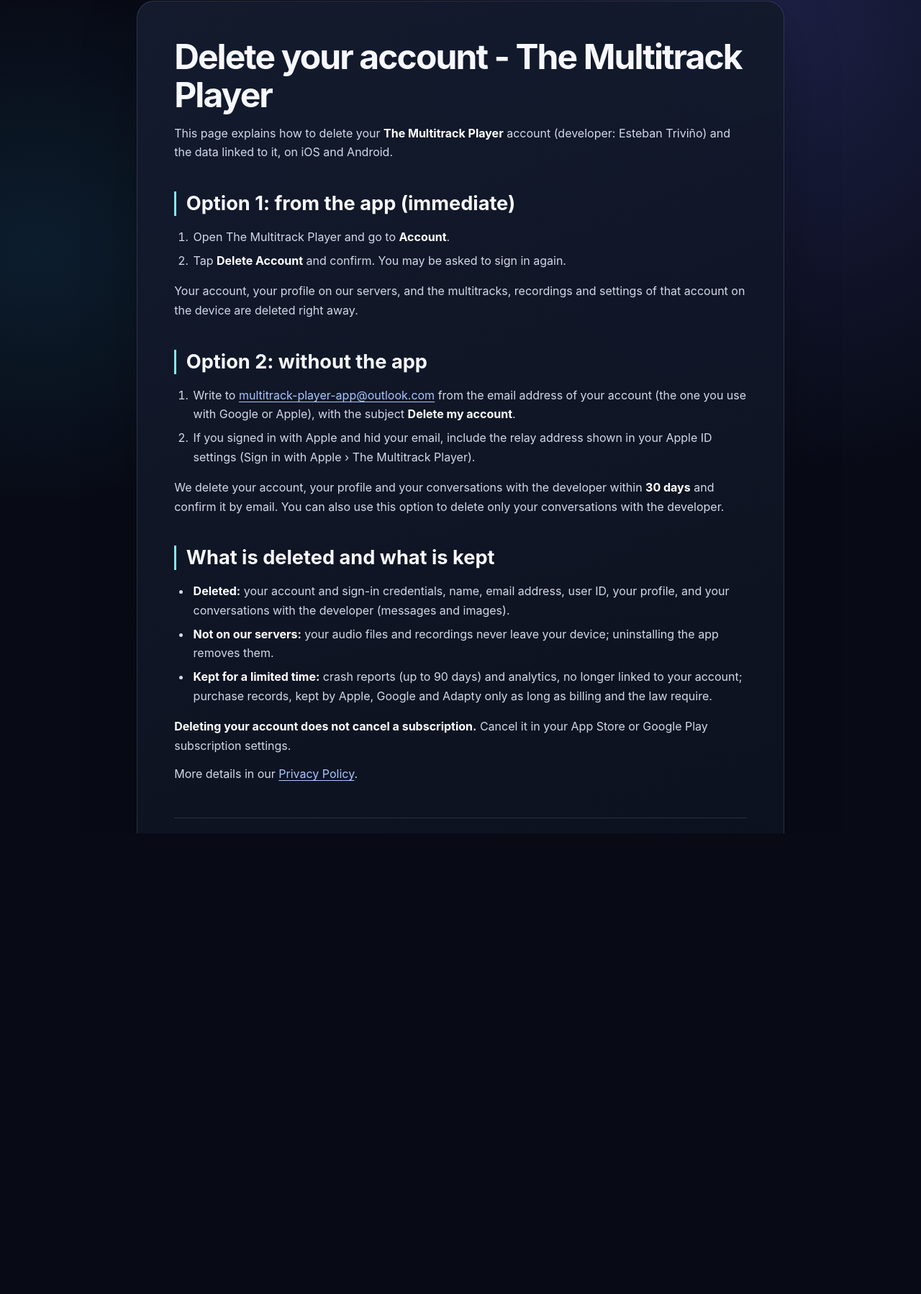
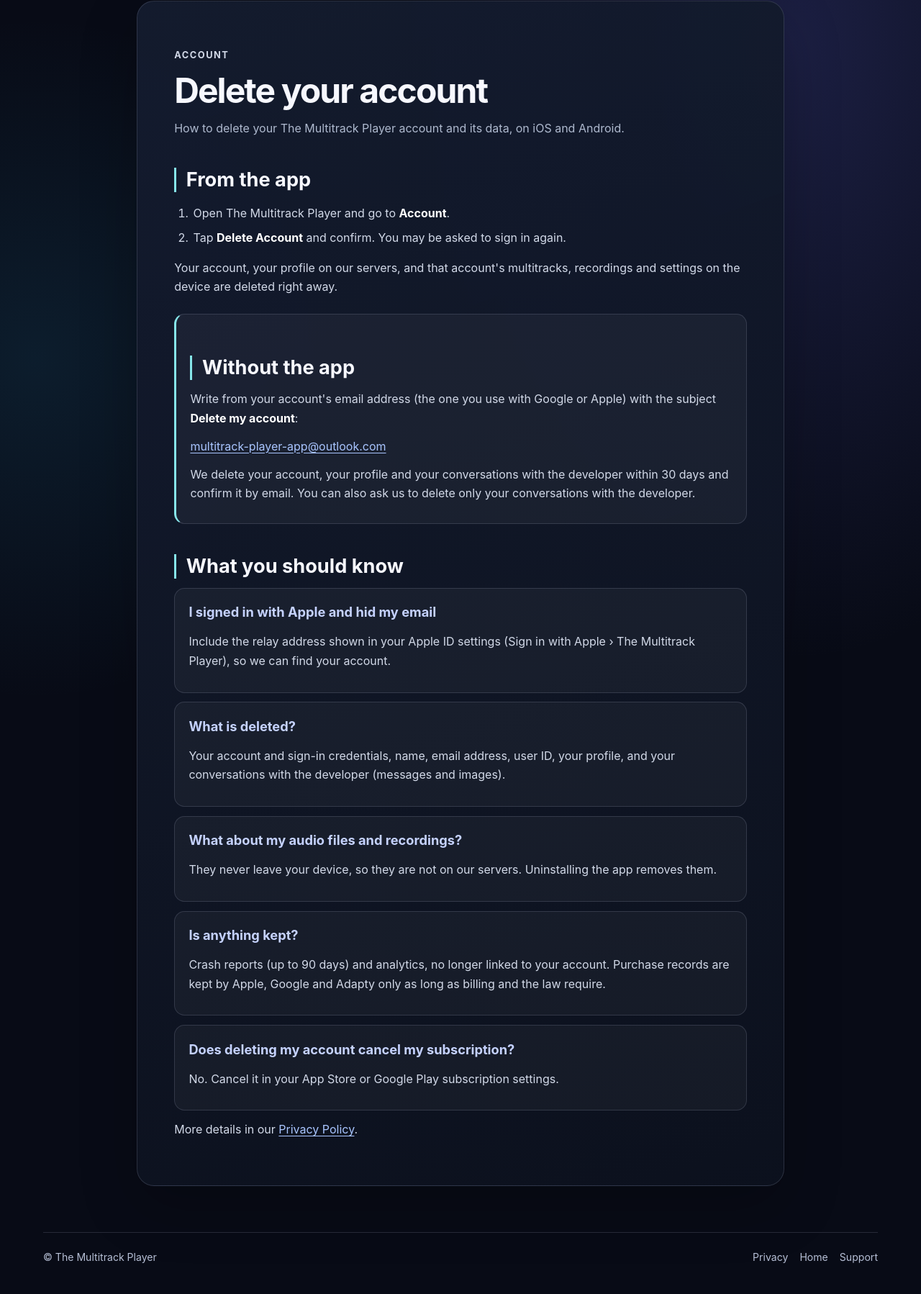
Before and after one commit to Esteban-Trivino-Software-House/esteban-trivino-software-house.github.io, a plain HTML site: page delete-account.html in a window 1280 px wide. Shown: the part 113-1911 px from the top of the page at 72% size. Before the commit the page ends 1436 px from the top, so only its background shows below. Drawn offline with Linux system fonts and the light colour scheme.

Commit message:
fix(site): give the account deletion pages the support page design
The deletion pages reused the privacy policy's layout. They now follow
the support pages: eyebrow, short title, subtitle, the highlighted
contact box for the email option and question cards. The support FAQ
about deleting an account links to them.

Co-Authored-By: Claude Opus 5.5 <noreply@anthropic.com>

```diff
--- a/delete-account.html
+++ b/delete-account.html
@@ -1,16 +1,16 @@
-<!DOCTYPE html>
+<!doctype html>
 <html lang="en">
 <head>
-    <meta charset="UTF-8">
-    <meta name="viewport" content="width=device-width, initial-scale=1.0">
-    <meta name="description" content="How to delete your The Multitrack Player account and data">
-    <title>Delete your account - The Multitrack Player</title>
+    <meta charset="utf-8">
+    <meta name="viewport" content="width=device-width, initial-scale=1">
+    <meta name="description" content="How to delete your The Multitrack Player account and its data, with or without the app.">
     <meta name="theme-color" content="#080b16">
-    <link rel="stylesheet" href="assets/css/site.css">
     <link rel="canonical" href="https://themultitrackplayer.com/delete-account.html">
     <link rel="alternate" hreflang="en" href="https://themultitrackplayer.com/delete-account.html">
     <link rel="alternate" hreflang="es" href="https://themultitrackplayer.com/delete-account-es.html">
     <link rel="alternate" hreflang="pt-BR" href="https://themultitrackplayer.com/delete-account-pt-br.html">
+    <link rel="stylesheet" href="assets/css/site.css">
+    <title>Delete your account — The Multitrack Player</title>
 </head>
 <body>
     <a class="skip-link" href="#main">Skip to content</a>
@@ -19,7 +19,7 @@
             <img src="assets/images/app-icon.jpg" alt="">
             <span>The Multitrack Player</span>
         </a>
-        <nav class="header-links" aria-label="Home and Support">
+        <nav class="header-links" aria-label="Main navigation">
             <a href="index.html">Home</a>
             <a href="support.html">Support</a>
             <span class="language-links" aria-label="Language">
@@ -29,44 +29,71 @@
             </span>
         </nav>
     </header>
-    <div class="container">
-        <main id="main">
-        <h1>Delete your account - The Multitrack Player</h1>
-        <p>This page explains how to delete your <strong>The Multitrack Player</strong> account (developer: Esteban Triviño) and the data linked to it, on iOS and Android.</p>
 
-        <div class="section">
-            <h2>Option 1: from the app (immediate)</h2>
+    <main id="main" class="container">
+        <header>
+            <p class="eyebrow">Account</p>
+            <h1>Delete your account</h1>
+            <p class="subtitle">How to delete your The Multitrack Player account and its data, on iOS and Android.</p>
+        </header>
+
+        <section aria-labelledby="app-title">
+            <h2 id="app-title">From the app</h2>
             <ol>
                 <li>Open The Multitrack Player and go to <strong>Account</strong>.</li>
                 <li>Tap <strong>Delete Account</strong> and confirm. You may be asked to sign in again.</li>
             </ol>
-            <p>Your account, your profile on our servers, and the multitracks, recordings and settings of that account on the device are deleted right away.</p>
-        </div>
+            <p>Your account, your profile on our servers, and that account's multitracks, recordings and settings on the device are deleted right away.</p>
+        </section>
 
-        <div class="section">
-            <h2>Option 2: without the app</h2>
-            <ol>
-                <li>Write to <a href="mailto:multitrack-player-app@outlook.com?subject=Delete%20my%20account">multitrack-player-app@outlook.com</a> from the email address of your account (the one you use with Google or Apple), with the subject <strong>Delete my account</strong>.</li>
-                <li>If you signed in with Apple and hid your email, include the relay address shown in your Apple ID settings (Sign in with Apple › The Multitrack Player).</li>
-            </ol>
-            <p>We delete your account, your profile and your conversations with the developer within <strong>30 days</strong> and confirm it by email. You can also use this option to delete only your conversations with the developer.</p>
-        </div>
+        <section class="contact-box" aria-labelledby="mail-title">
+            <h2 id="mail-title">Without the app</h2>
+            <p>Write from your account's email address (the one you use with Google or Apple) with the subject <strong>Delete my account</strong>:</p>
+            <p class="contact-info"><a href="mailto:multitrack-player-app@outlook.com?subject=Delete%20my%20account">multitrack-player-app@outlook.com</a></p>
+            <p>We delete your account, your profile and your conversations with the developer within 30 days and confirm it by email. You can also ask us to delete only your conversations with the developer.</p>
+        </section>
 
-        <div class="section">
-            <h2>What is deleted and what is kept</h2>
-            <ul>
-                <li><strong>Deleted:</strong> your account and sign-in credentials, name, email address, user ID, your profile, and your conversations with the developer (messages and images).</li>
-                <li><strong>Not on our servers:</strong> your audio files and recordings never leave your device; uninstalling the app removes them.</li>
-                <li><strong>Kept for a limited time:</strong> crash reports (up to 90 days) and analytics, no longer linked to your account; purchase records, kept by Apple, Google and Adapty only as long as billing and the law require.</li>
-            </ul>
-            <p><strong>Deleting your account does not cancel a subscription.</strong> Cancel it in your App Store or Google Play subscription settings.</p>
+        <section aria-labelledby="faq-title">
+            <h2 id="faq-title">What you should know</h2>
+
+            <article class="faq-item">
+                <h3>I signed in with Apple and hid my email</h3>
+                <p>Include the relay address shown in your Apple ID settings (Sign in with Apple › The Multitrack Player), so we can find your account.</p>
+            </article>
+
+            <article class="faq-item">
+                <h3>What is deleted?</h3>
+                <p>Your account and sign-in credentials, name, email address, user ID, your profile, and your conversations with the developer (messages and images).</p>
+            </article>
+
+            <article class="faq-item">
+                <h3>What about my audio files and recordings?</h3>
+                <p>They never leave your device, so they are not on our servers. Uninstalling the app removes them.</p>
+            </article>
+
+            <article class="faq-item">
+                <h3>Is anything kept?</h3>
+                <p>Crash reports (up to 90 days) and analytics, no longer linked to your account. Purchase records are kept by Apple, Google and Adapty only as long as billing and the law require.</p>
+            </article>
+
+            <article class="faq-item">
+                <h3>Does deleting my account cancel my subscription?</h3>
+                <p>No. Cancel it in your App Store or Google Play subscription settings.</p>
+            </article>
+        </section>
+
+        <section>
             <p>More details in our <a href="privacy.html">Privacy Policy</a>.</p>
-        </div>
+        </section>
+    </main>
 
-        </main>
-        <div class="footer">
-            <p>© 2026 The Multitrack Player. All rights reserved.</p>
-        </div>
-    </div>
+    <footer class="site-footer">
+        <p>© The Multitrack Player</p>
+        <nav class="footer-links" aria-label="Footer navigation">
+            <a href="privacy.html">Privacy</a>
+            <a href="index.html">Home</a>
+            <a href="support.html">Support</a>
+        </nav>
+    </footer>
 </body>
 </html>
```
Also changed, not shown: delete-account-es.html (+62 -35 lines), delete-account-pt-br.html (+56 -24 lines), support-es.html (+1 -1 lines), support-pt-br.html (+1 -1 lines), support.html (+1 -1 lines).
